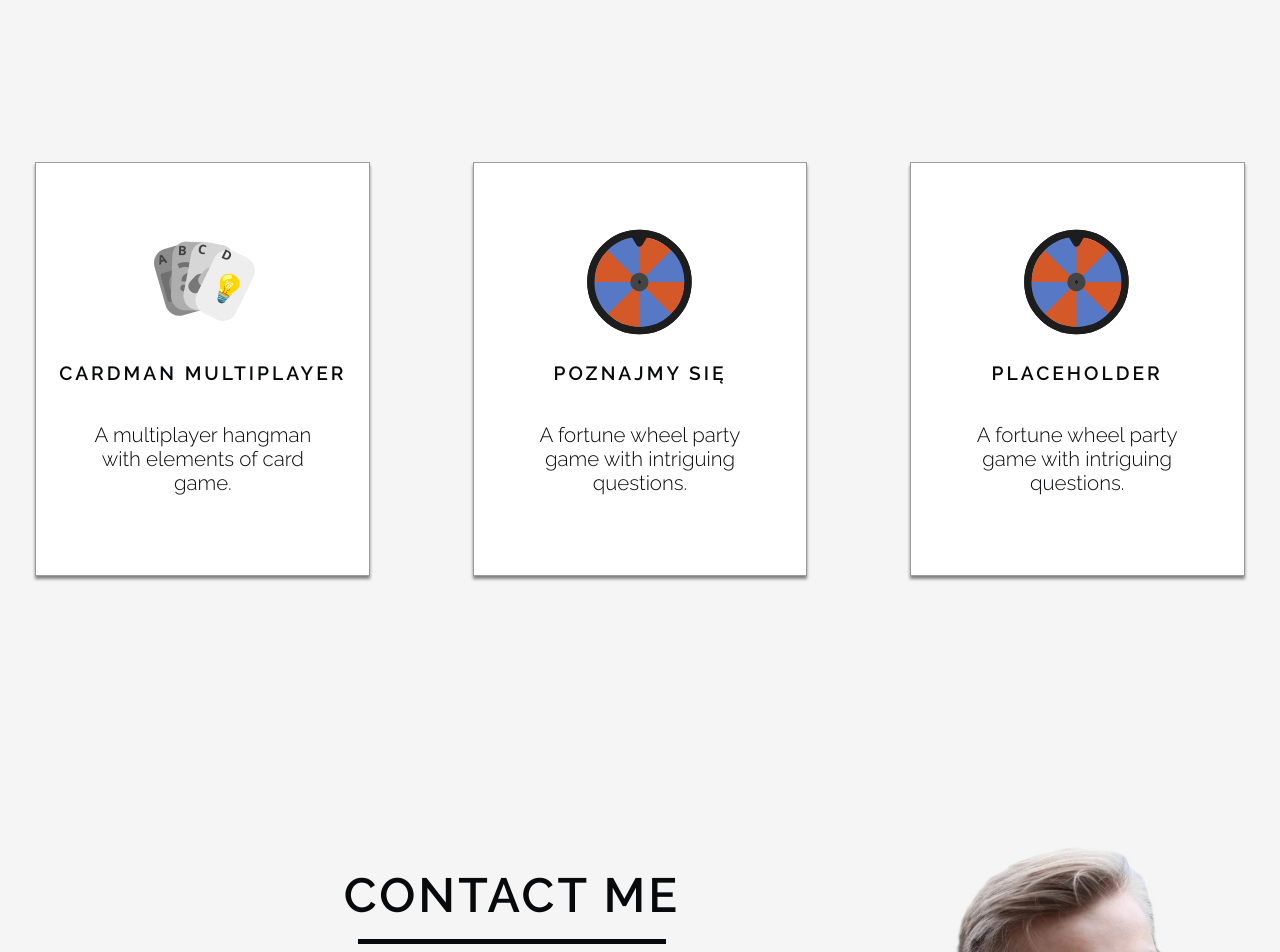
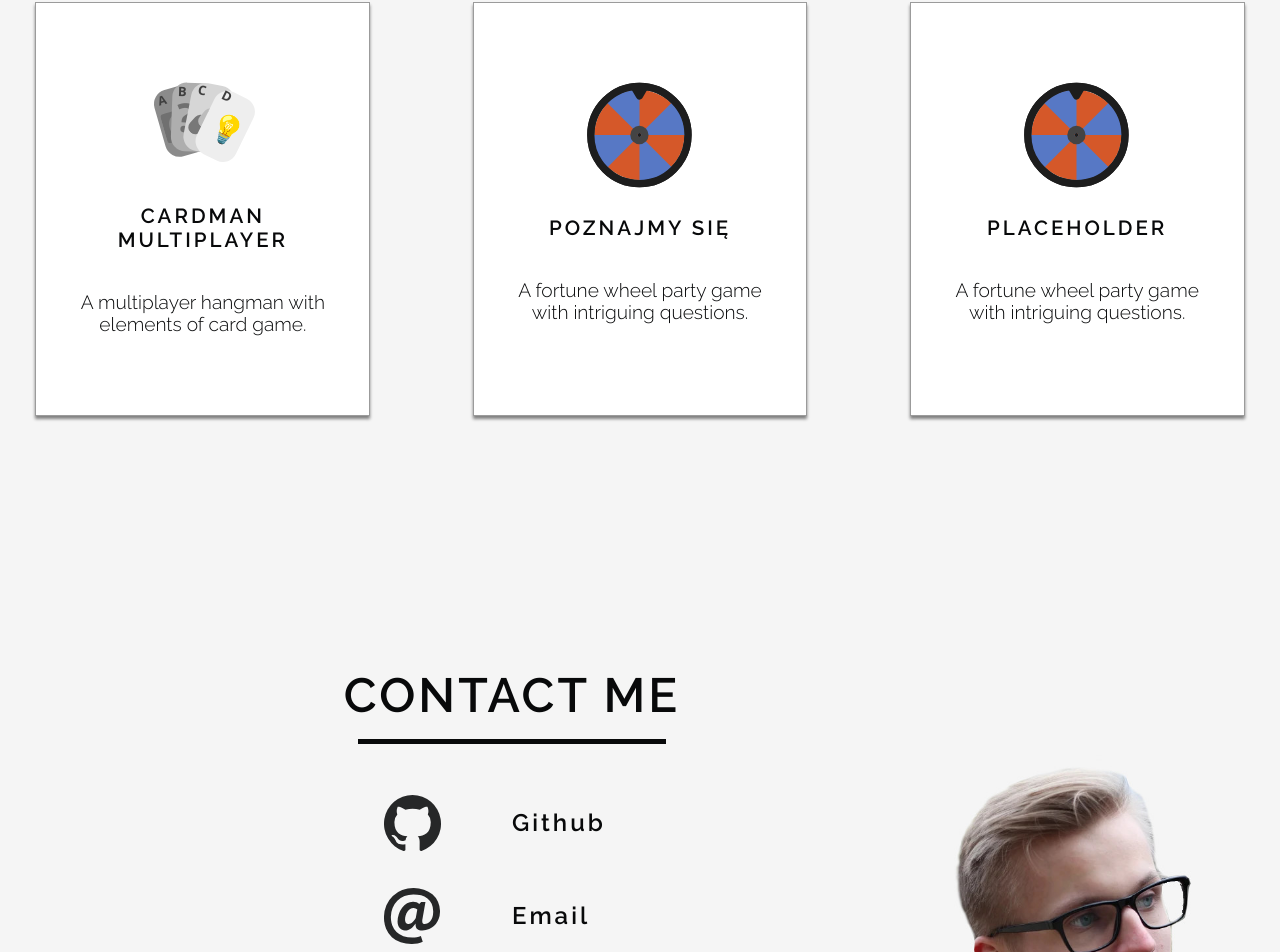
Before and after one commit to Dezann/portfolio-site, a React (Create React App) app: page / in a window 1280 px wide. Shown: the part 1111-2063 px from the top of the page. Built offline with nearby package versions, Linux system fonts and the light colour scheme.

Commit message:
Make menu buttons to change on hover and rewrite some css

```diff
--- a/src/components/Links.scss
+++ b/src/components/Links.scss
@@ -78,7 +78,7 @@
     flex-direction: row;
     align-items: center;
     justify-content: space-between;
-    height: 100%;
+    height: 100vh;
     overflow-x: hidden;
     .contact-me-txt {
       font-size: 6vh;
--- a/src/components/Menu.js
+++ b/src/components/Menu.js
@@ -2,12 +2,29 @@ import React, { Component } from 'react'
 import { Link } from 'react-scroll'
 import './Menu.scss'
 
+
+
+
 class Menu extends Component {
-  state = {}
+    constructor(props) {
+        super(props)
+        this.sections = React.createRef()
+    }
+    state = {
+    }
+
+    detectSection = () => {
+        let sections = this.sections.current
+        console.log(sections)
+    }
+
+    componentDidMount() {
+        this.detectSection()
+    }
     render() {
         return (
             <div className='menu' id='menu'>
-        <div className='menu-pages-wrapper'>
+                <div className='menu-pages-wrapper' ref={this.sections}>
                     <Link
                         activeClass='active'
                         to='about'
--- a/src/components/Menu.scss
+++ b/src/components/Menu.scss
@@ -18,6 +18,12 @@
     display: flex;
     justify-content: space-around;
     align-items: center;
+    a{
+        cursor: pointer;
+        &:hover{
+            color: $additional-color;
+        }
+    }
   }
 }
 
--- a/src/components/Project.scss
+++ b/src/components/Project.scss
@@ -16,7 +16,7 @@
   background-color: #ffffff;
   border: solid #9b9b9b 1px;
   box-shadow: 0px 3px 3px grey;
-  width: 30vw;
+  width: 45vw;
   height: 42vh;
   padding: 3vmax;
   margin: 10vh 0 0 0;
@@ -25,9 +25,8 @@
     display: flex;
     justify-content: center;
     align-items: flex-start;
-    font-size: 1.5vmax;
+    font-size: 2.5vmax;
     font-weight: 600;
-    white-space: nowrap;
     text-transform: uppercase;
     letter-spacing: 3px;
   }
@@ -38,7 +37,7 @@
 
   .project-info {
     text-align: center;
-    font-size: 1.6vmax;
+    font-size: 2vmax;
     font-weight: 300;
   }
 
@@ -49,5 +48,11 @@
   @media (min-width: 768px) {
     max-width: 20vw;
     width: auto;
+    .project-title{
+      font-size: 1.6vmax;
+    }
+    .project-info {
+      font-size: 1.5vmax;
+    }
   }
 }
--- a/src/components/Projects.scss
+++ b/src/components/Projects.scss
@@ -3,6 +3,7 @@
 .projects-page-content {
   padding: 20vh 0;
   width: 100%;
+  height: 100%;
   background-color: $bg-color;
   color: #08090a;
   display: flex;
@@ -27,6 +28,7 @@
 
 @media (min-width: 768px) {
   .projects-page-content {
+    padding: 0;
     height: 100vh;
 
     .projects-wrapper {
```
Lines whose indentation alone changed are shown as unchanged.
